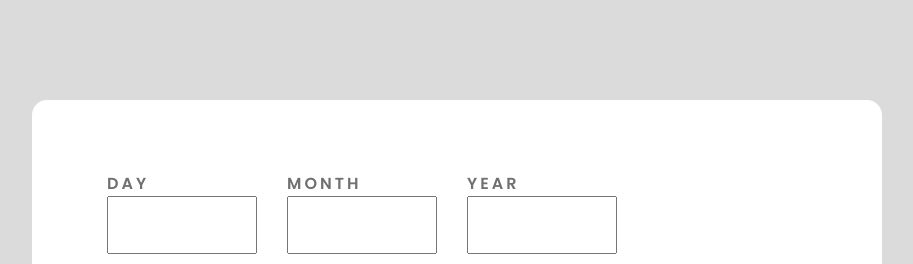
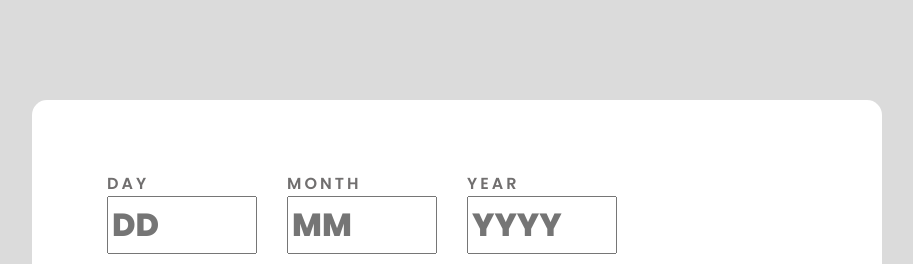
Before and after one commit to PlebianJim/age-calculator-app, a plain HTML site: page index.html in a window 1280 px wide. Shown: the top 264 px of the page, without its empty margins (183-1096 px from the left). Drawn offline with Linux system fonts and the light colour scheme.

Commit message:
updated placeholder text in input fields

```diff
--- a/index.html
+++ b/index.html
@@ -20,15 +20,15 @@
       <form class="form-div" action="">
         <div class="form-layout">
           <label class="label-text" for="day">DAY</label>
-          <input class="input-style" type="number" id="day" name="day">
+          <input class="input-style" type="number" id="day" name="day" placeholder="DD">
         </div>
         <div class="form-layout">
           <label class="label-text" for="month">MONTH</label>
-          <input class="input-style" type="number" id="month" name="month">
+          <input class="input-style" type="number" id="month" name="month" placeholder="MM">
         </div>
         <div class="form-layout">
           <label class="label-text" for="year">YEAR</label>
-          <input class="input-style" type="number" id="year" name="year">
+          <input class="input-style" type="number" id="year" name="year" placeholder="YYYY">
         </div>
       </form>
     </div>
```
